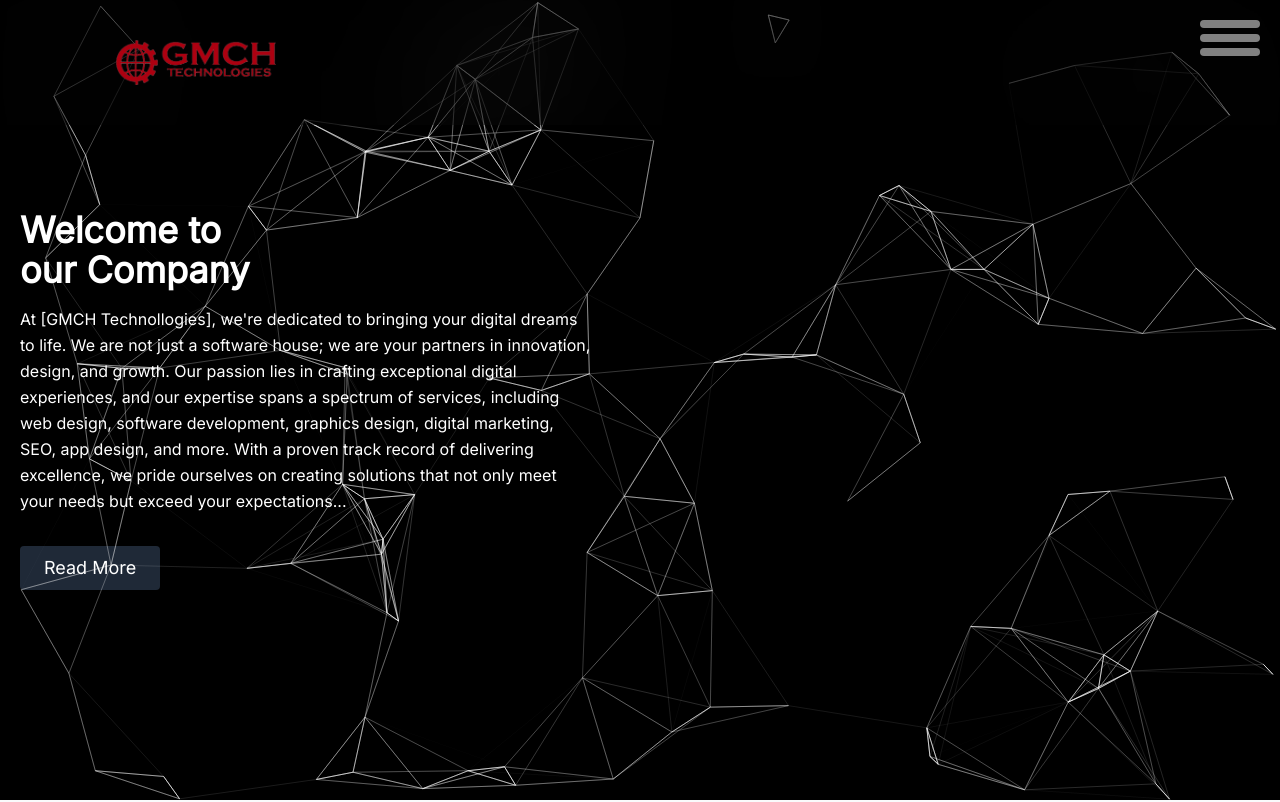
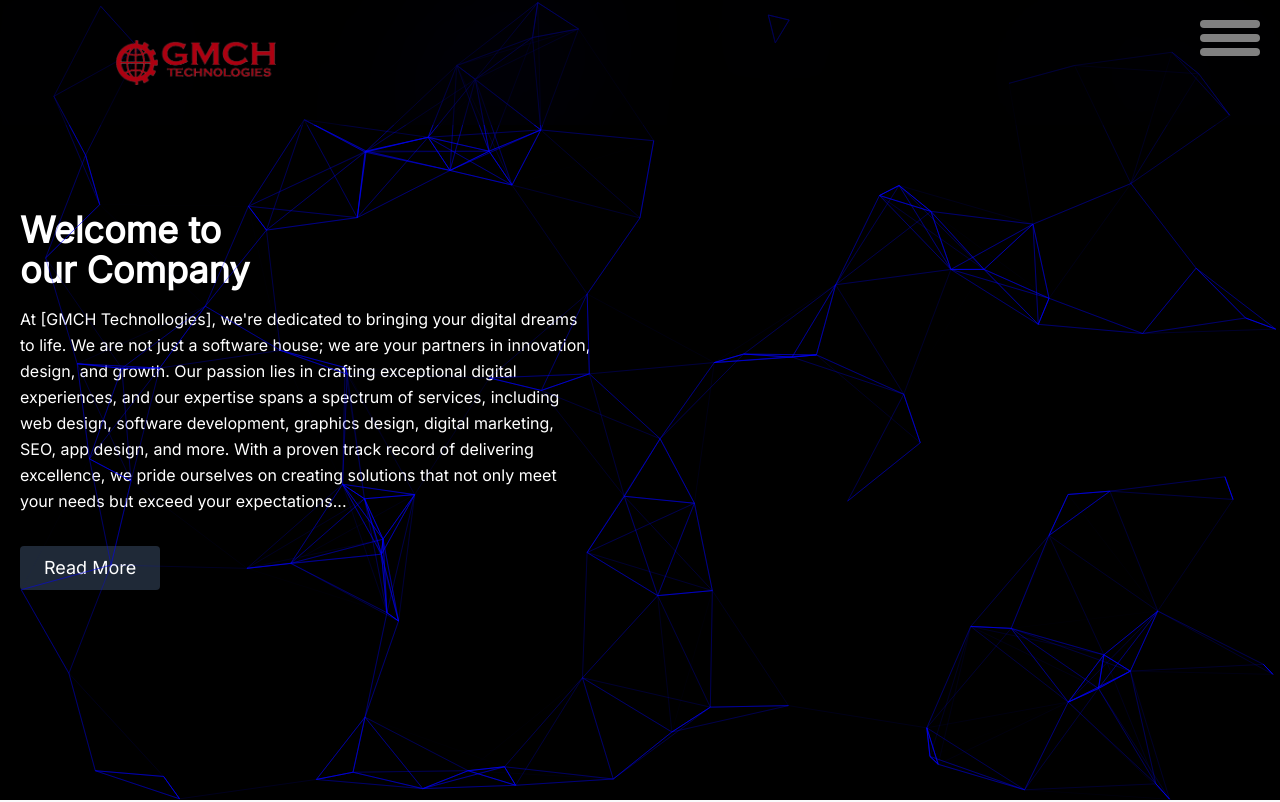
Before and after one commit to arapurbo18181/GMCH-Technology, a React (Vite) app: page / in a window 1280 px wide. Shown: the top 802 px of the page. Built offline with nearby package versions, Linux system fonts and the light colour scheme.

Commit message:
hero section effect color changed to blue

```diff
--- a/src/components/About.jsx
+++ b/src/components/About.jsx
@@ -87,14 +87,14 @@ export const About = () => {
               },
               particles: {
                 color: {
-                  value: "#808080",
+                  value: "#0000FF",
                   opacity: 0.3,
                 },
                 links: {
-                  color: "#ffffff",
+                  color: "#0000FF",
                   distance: 150,
                   enable: true,
-                  opacity: 0.7,
+                  opacity: 0.8,
                   width: 1,
                 },
                 collisions: {
```
